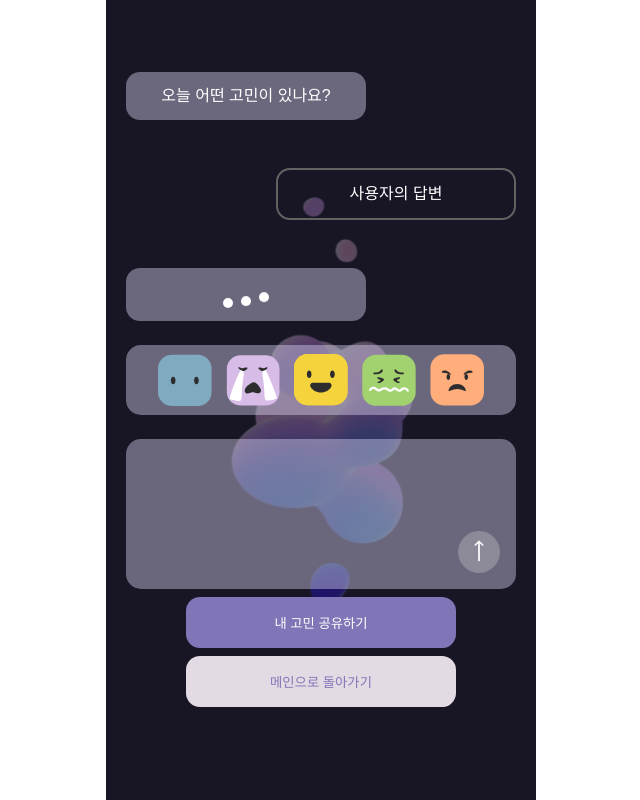
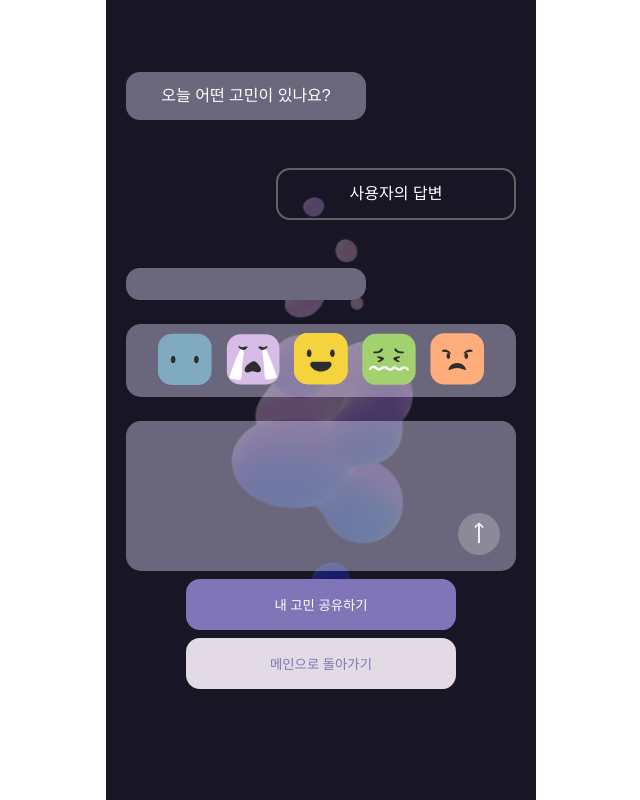
Before and after one commit to prgrms-fe-devcourse/NFE1-1-3-Calmiary, a React (Vite) app: page /writing in a window 1280 px wide. Shown: the whole page, without its empty margins (319-959 px from the left). Built offline with nearby package versions, Linux system fonts and the light colour scheme.

Commit message:
feat: react-hook-form 이용한 감정 입력 구현
radio를 활용해 감정 중 하나만 선택하도록 구현
감정은 soso, cry, smile, scary, angry로 구성

```diff
--- a/src/features/writing/components/ContentInput.tsx
+++ b/src/features/writing/components/ContentInput.tsx
@@ -10,12 +10,12 @@ interface ContentInputPropTypes {
 const ContentInput = ({ register }: ContentInputPropTypes) => {
   return (
     <ContentInputWrapper>
-      <InputWrapper>
+      <InputLayout>
         <Input {...register('content')} maxLength={500} />
-      </InputWrapper>
-      <ButtonWrapper type="submit">
+      </InputLayout>
+      <ButtonLayout type="submit">
         <Icon type="write_submit" size={22} />
-      </ButtonWrapper>
+      </ButtonLayout>
     </ContentInputWrapper>
   );
 };
@@ -26,7 +26,7 @@ const ContentInputWrapper = styled.div`
   position: relative;
 `;
 
-const InputWrapper = styled.div`
+const InputLayout = styled.div`
   background: ${({ theme }) => theme.colors.write_purple200};
   position: relative;
   height: 150px;
@@ -53,7 +53,7 @@ const Input = styled.textarea`
   }
 `;
 
-const ButtonWrapper = styled.button`
+const ButtonLayout = styled.button`
   background: ${({ theme }) => theme.colors.write_gray200};
   border-radius: 50%;
   border: none;
--- /dev/null
+++ b/src/features/writing/components/EmotionIcon.tsx
@@ -0,0 +1,29 @@
+import styled from 'styled-components';
+import { Icon } from '../../../components/ui/Icon';
+import { EmotionIconTypes, FormTypes } from '../types/formTypes';
+import { UseFormRegister } from 'react-hook-form';
+
+interface EmotionIconPropTypes {
+  type: EmotionIconTypes;
+  register: UseFormRegister<FormTypes>;
+}
+
+const EmotionIcon = ({ type, register }: EmotionIconPropTypes) => {
+  return (
+    <IconWrapper>
+      <input
+        type="radio"
+        value={type.split('_')[2]}
+        {...register('emotion')}
+        hidden
+      />
+      <Icon type={type} size={54} />
+    </IconWrapper>
+  );
+};
+
+export default EmotionIcon;
+
+const IconWrapper = styled.label`
+  cursor: pointer;
+`;
--- a/src/features/writing/components/EmotionInput.tsx
+++ b/src/features/writing/components/EmotionInput.tsx
@@ -1,21 +1,33 @@
 import styled from 'styled-components';
-import { Icon } from '../../../components/ui/Icon';
+import EmotionIcon from './EmotionIcon';
+import { EmotionIconTypes, FormTypes } from '../types/formTypes';
+import { UseFormRegister } from 'react-hook-form';
 
-const EmotionInput = () => {
+interface EmotionInputPropTypes {
+  register: UseFormRegister<FormTypes>;
+}
+
+const EmotionInput = ({ register }: EmotionInputPropTypes) => {
+  const ICON_TYPE: EmotionIconTypes[] = [
+    'write_emotion_soso',
+    'write_emotion_cry',
+    'write_emotion_smile',
+    'write_emotion_scary',
+    'write_emotion_angry',
+  ];
+
   return (
-    <Div>
-      <Icon type="write_emotion_soso" size={54} />
-      <Icon type="write_emotion_cry" size={54} />
-      <Icon type="write_emotion_smile" size={54} />
-      <Icon type="write_emotion_scary" size={54} />
-      <Icon type="write_emotion_angry" size={54} />
-    </Div>
+    <DivWrapper>
+      {ICON_TYPE.map((elem) => (
+        <EmotionIcon key={elem} type={elem} register={register} />
+      ))}
+    </DivWrapper>
   );
 };
 
 export default EmotionInput;
 
-const Div = styled.div`
+const DivWrapper = styled.div`
   background: ${({ theme }) => theme.colors.write_purple200};
   border-radius: 15px;
   border: none;
--- a/src/features/writing/components/EntireInput.tsx
+++ b/src/features/writing/components/EntireInput.tsx
@@ -21,7 +21,7 @@ const EntireInput = () => {
 
   return (
     <Form onSubmit={handleSubmit(handleSubmitContent)}>
-      <EmotionInput />
+      <EmotionInput register={register} />
       <ContentInput register={register} />
     </Form>
   );
--- a/src/features/writing/components/LoadingSpinner.tsx
+++ b/src/features/writing/components/LoadingSpinner.tsx
@@ -7,7 +7,7 @@ const LoadingSpinner = () => {
       size={10}
       margin={4}
       color={theme.colors.write_white200}
-      loading={true}
+      loading={false}
       cssOverride={{ animationFillMode: 'forwards' }}
       speedMultiplier={0.7}
     />
```
Also changed, not shown: src/features/writing/types/formTypes.ts (+8 -0 lines).
